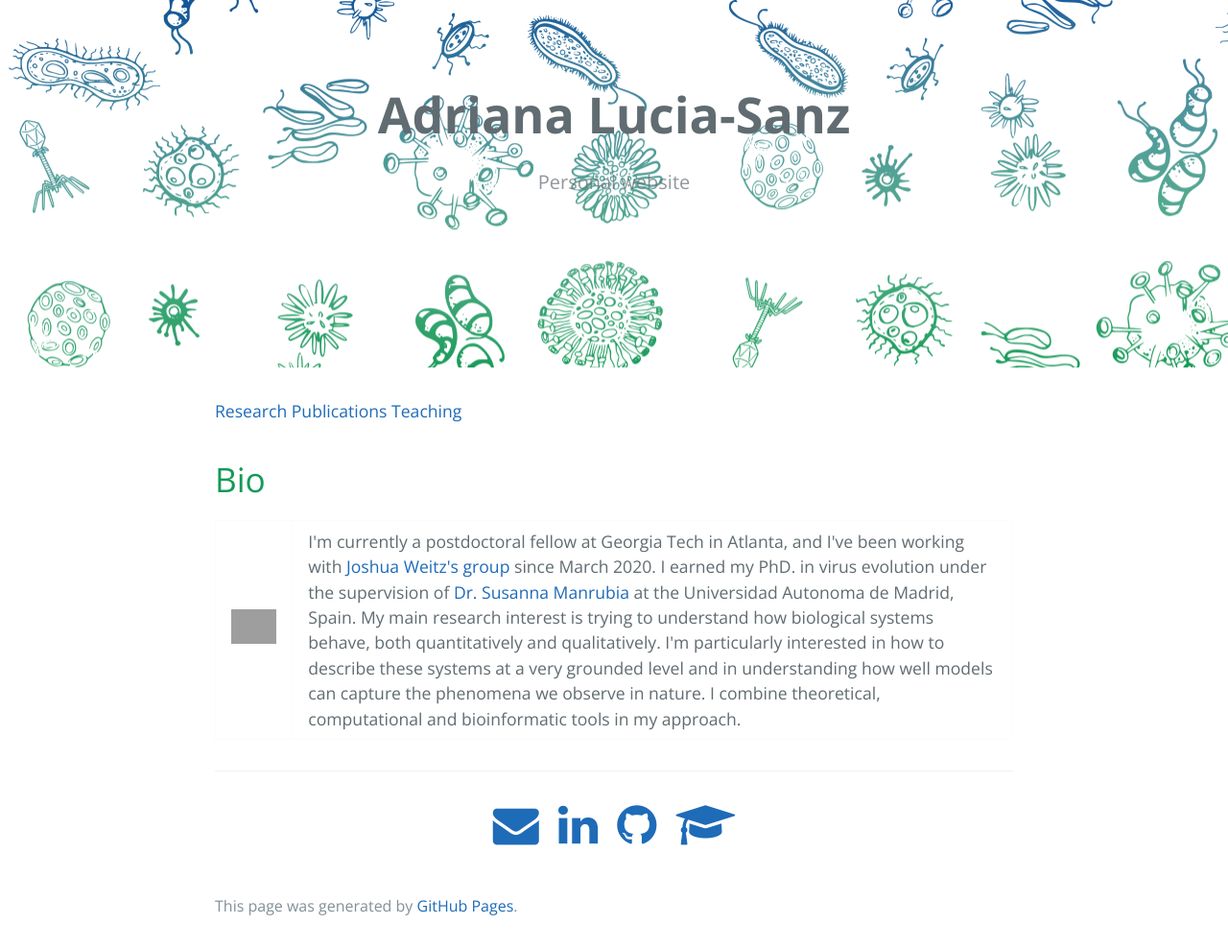
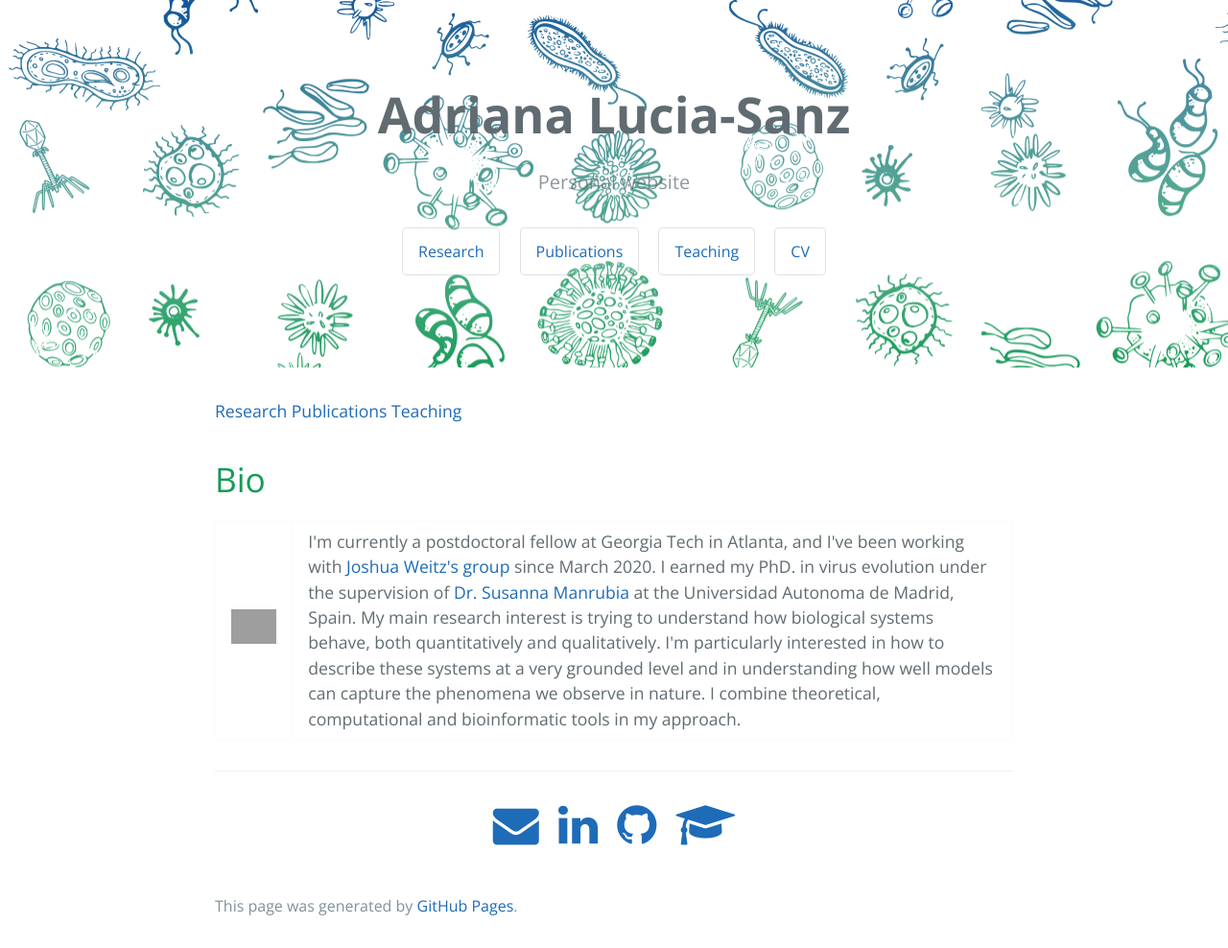
Before and after one commit to aluciasanz/aluciasanz.github.io, a Jekyll site: the page built from index.md, in a window 1280 px wide. Shown: the whole page at 96% size. Built offline with Jekyll 4.4.1, drawn with Linux system fonts in a browser that asks for light colours; grey boxes are pictures that could not be loaded.

Commit message:
Update jekyll-theme-cayman.scss

```diff
--- a/_sass/jekyll-theme-cayman.scss
+++ b/_sass/jekyll-theme-cayman.scss
@@ -64,19 +64,19 @@ a {
 .btn {
   display: inline-block;
   margin-bottom: 1rem;
-  color: rgba(255, 255, 255, 0.7);
+  color: linear-gradient(120deg, $header-bg-color-secondary, $header-bg-color);//$header-heading-color;rgba(255, 255, 255, 0.7);
   background-color: rgba(255, 255, 255, 0.08);
-  border-color: rgba(255, 255, 255, 0.2);
+  border-color: rgba(96, 108, 113, 0.2);//rgba(255, 255, 255, 0.2);
   border-style: solid;
   border-width: 1px;
   border-radius: 0.3rem;
   transition: color 0.2s, background-color 0.2s, border-color 0.2s;
 
   &:hover {
-    color: rgba(255, 255, 255, 0.8);
+    color: rgba(96, 108, 113, 0.2);//rgba(255, 255, 255, 0.8);
     text-decoration: none;
     background-color: rgba(255, 255, 255, 0.2);
-    border-color: rgba(255, 255, 255, 0.3);
+    border-color: rgba(96, 108, 113, 0.2);//rgba(255, 255, 255, 0.3);
   }
 
   + .btn {
```
